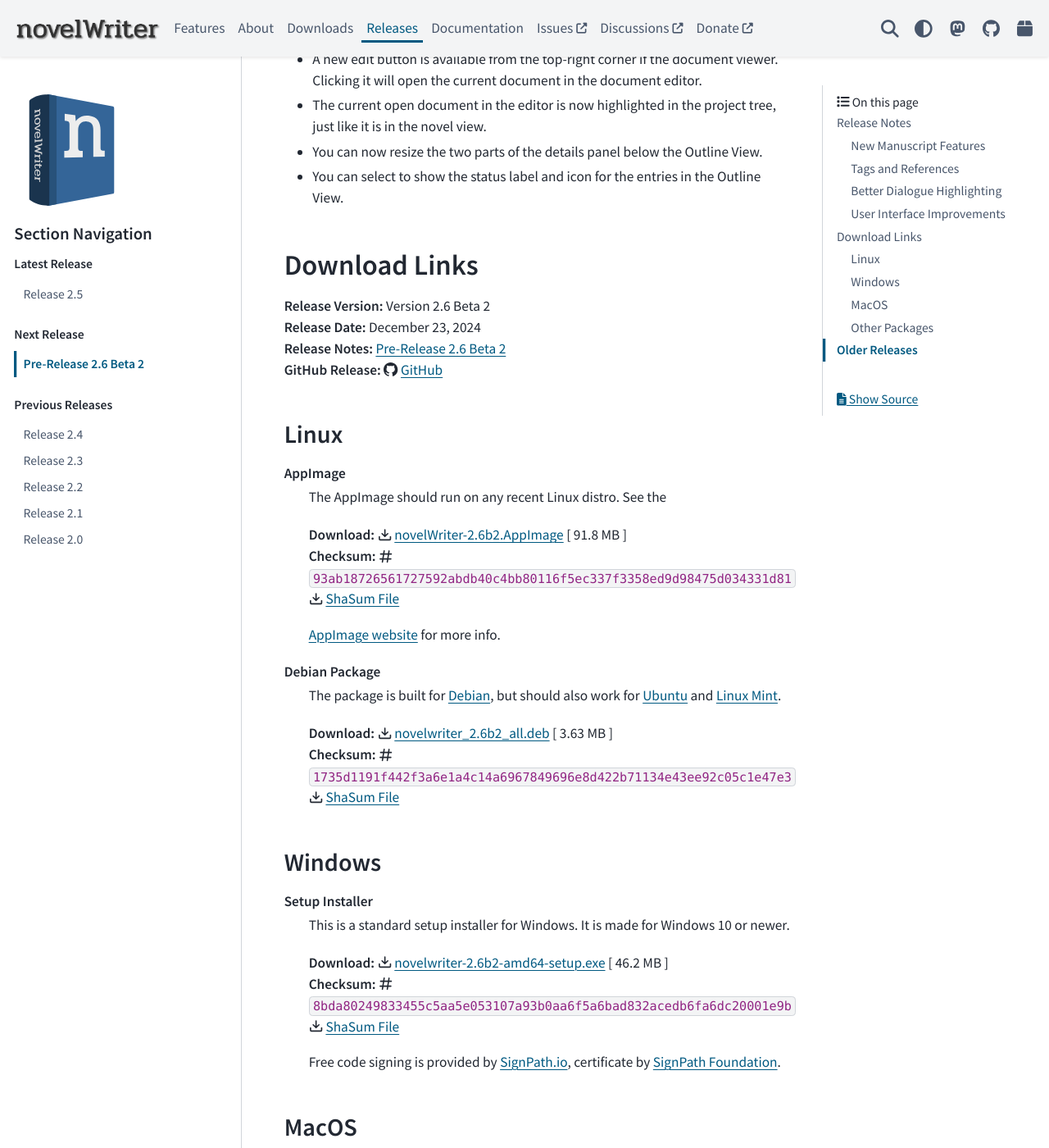
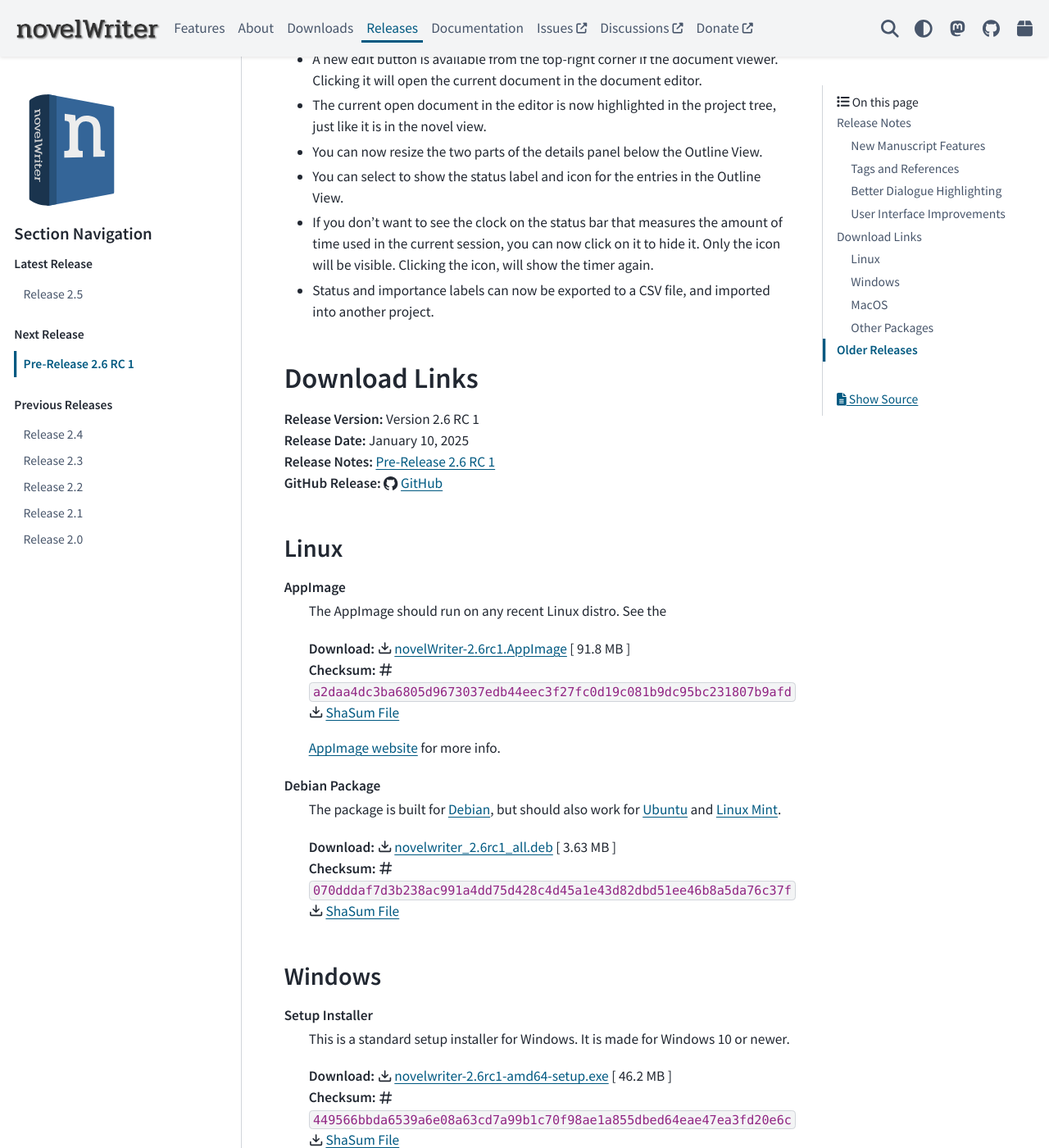
Before and after one commit to vkbo/novelWriter.io, a Sphinx documentation site: the page built from source/releases/release_2_6.rst, in a window 1280 px wide and 1400 px high, scrolled down 3021 px. Shown: the whole window at 82% size. Built offline with Sphinx 7.4.7 and the PyData theme 0.15.4, drawn with Linux system fonts in a browser that asks for light colours; some of the changed text lies outside the part shown.

Commit message:
Release 2.6 RC 1

```diff
--- a/source/generated/download_pre_release.rst
+++ b/source/generated/download_pre_release.rst
@@ -6,10 +6,10 @@
 .. _SignPath.io: https://about.signpath.io/
 .. _SignPath Foundation: https://signpath.org/
 
-| **Release Version:** Version 2.6 Beta 2
-| **Release Date:** December 23, 2024
+| **Release Version:** Version 2.6 RC 1
+| **Release Date:** January 10, 2025
 | **Release Notes:** :ref:`main_release_2_6`
-| **GitHub Release:** :octicon:`mark-github` `GitHub <https://github.com/vkbo/novelWriter/releases/tag/v2.6b2>`__
+| **GitHub Release:** :octicon:`mark-github` `GitHub <https://github.com/vkbo/novelWriter/releases/tag/v2.6rc1>`__
 
 Linux
 -----
@@ -17,16 +17,16 @@
 **AppImage**
    The AppImage should run on any recent Linux distro. See the
 
-   | **Download:** :octicon:`download` `novelWriter-2.6b2.AppImage <https://github.com/vkbo/novelWriter/releases/download/v2.6b2/novelWriter-2.6b2.AppImage>`__ [ 91.8 MB ]
-   | **Checksum:** :octicon:`hash` ``93ab18726561727592abdb40c4bb80116f5ec337f3358ed9d98475d034331d81`` :octicon:`download` `ShaSum File <https://github.com/vkbo/novelWriter/releases/download/v2.6b2/novelWriter-2.6b2.AppImage.sha256>`__
+   | **Download:** :octicon:`download` `novelWriter-2.6rc1.AppImage <https://github.com/vkbo/novelWriter/releases/download/v2.6rc1/novelWriter-2.6rc1.AppImage>`__ [ 91.8 MB ]
+   | **Checksum:** :octicon:`hash` ``a2daa4dc3ba6805d9673037edb44eec3f27fc0d19c081b9dc95bc231807b9afd`` :octicon:`download` `ShaSum File <https://github.com/vkbo/novelWriter/releases/download/v2.6rc1/novelWriter-2.6rc1.AppImage.sha256>`__
 
    `AppImage website`_ for more info.
 
 **Debian Package**
    The package is built for Debian_, but should also work for Ubuntu_ and `Linux Mint`_.
 
-   | **Download:** :octicon:`download` `novelwriter_2.6b2_all.deb <https://github.com/vkbo/novelWriter/releases/download/v2.6b2/novelwriter_2.6b2_all.deb>`__ [ 3.63 MB ]
-   | **Checksum:** :octicon:`hash` ``1735d1191f442f3a6e1a4c14a6967849696e8d422b71134e43ee92c05c1e47e3`` :octicon:`download` `ShaSum File <https://github.com/vkbo/novelWriter/releases/download/v2.6b2/novelwriter_2.6b2_all.deb.sha256>`__
+   | **Download:** :octicon:`download` `novelwriter_2.6rc1_all.deb <https://github.com/vkbo/novelWriter/releases/download/v2.6rc1/novelwriter_2.6rc1_all.deb>`__ [ 3.63 MB ]
+   | **Checksum:** :octicon:`hash` ``070dddaf7d3b238ac991a4dd75d428c4d45a1e43d82dbd51ee46b8a5da76c37f`` :octicon:`download` `ShaSum File <https://github.com/vkbo/novelWriter/releases/download/v2.6rc1/novelwriter_2.6rc1_all.deb.sha256>`__
 
 
 Windows
@@ -35,8 +35,8 @@
 **Setup Installer**
    This is a standard setup installer for Windows. It is made for Windows 10 or newer.
 
-   | **Download:** :octicon:`download` `novelwriter-2.6b2-amd64-setup.exe <https://github.com/vkbo/novelWriter/releases/download/v2.6b2/novelwriter-2.6b2-amd64-setup.exe>`__ [ 46.2 MB ]
-   | **Checksum:** :octicon:`hash` ``8bda80249833455c5aa5e053107a93b0aa6f5a6bad832acedb6fa6dc20001e9b`` :octicon:`download` `ShaSum File <https://github.com/vkbo/novelWriter/releases/download/v2.6b2/novelwriter-2.6b2-amd64-setup.exe.sha256>`__
+   | **Download:** :octicon:`download` `novelwriter-2.6rc1-amd64-setup.exe <https://github.com/vkbo/novelWriter/releases/download/v2.6rc1/novelwriter-2.6rc1-amd64-setup.exe>`__ [ 46.2 MB ]
+   | **Checksum:** :octicon:`hash` ``449566bbda6539a6e08a63cd7a99b1c70f98ae1a855dbed64eae47ea3fd20e6c`` :octicon:`download` `ShaSum File <https://github.com/vkbo/novelWriter/releases/download/v2.6rc1/novelwriter-2.6rc1-amd64-setup.exe.sha256>`__
 
    Free code signing is provided by `SignPath.io`_, certificate by `SignPath Foundation`_.
 
@@ -47,15 +47,15 @@
 **DMG Image for Intel**
    This is a DMG image for MacOS with x86_64 architecture. It is built on MacOS 12.
 
-   | **Download:** :octicon:`download` `novelWriter-2.6b2-x86_64.dmg <https://github.com/vkbo/novelWriter/releases/download/v2.6b2/novelWriter-2.6b2-x86_64.dmg>`__ [ 93.3 MB ]
-   | **Checksum:** :octicon:`hash` ``2191a86c9ffeafdfd0119a1b415b339485977cc76881c311999eb5d9da2457be`` :octicon:`download` `ShaSum File <https://github.com/vkbo/novelWriter/releases/download/v2.6b2/novelWriter-2.6b2-x86_64.dmg.sha256>`__
+   | **Download:** :octicon:`download` `novelWriter-2.6rc1-x86_64.dmg <https://github.com/vkbo/novelWriter/releases/download/v2.6rc1/novelWriter-2.6rc1-x86_64.dmg>`__ [ 93.3 MB ]
+   | **Checksum:** :octicon:`hash` ``23894bbb3ee15039a78ed977d6b1f2f9d7df1c80f3863631527206c1bd4a2593`` :octicon:`download` `ShaSum File <https://github.com/vkbo/novelWriter/releases/download/v2.6rc1/novelWriter-2.6rc1-x86_64.dmg.sha256>`__
 
 
 **DMG Image for Apple Silicon (M1)**
    This is a DMG image for MacOS with aarch64 architecture. It is built on MacOS 14.
 
-   | **Download:** :octicon:`download` `novelWriter-2.6b2-aarch64.dmg <https://github.com/vkbo/novelWriter/releases/download/v2.6b2/novelWriter-2.6b2-aarch64.dmg>`__ [ 88.2 MB ]
-   | **Checksum:** :octicon:`hash` ``54299e2c140ba533ae92affce47a1b02ad8cb58b5bb227d1fdbb6126e676637b`` :octicon:`download` `ShaSum File <https://github.com/vkbo/novelWriter/releases/download/v2.6b2/novelWriter-2.6b2-aarch64.dmg.sha256>`__
+   | **Download:** :octicon:`download` `novelWriter-2.6rc1-aarch64.dmg <https://github.com/vkbo/novelWriter/releases/download/v2.6rc1/novelWriter-2.6rc1-aarch64.dmg>`__ [ 88.2 MB ]
+   | **Checksum:** :octicon:`hash` ``b064224ddd09f17d4872e359254963d53204f5fa1db9d2ac56238a8a514ff089`` :octicon:`download` `ShaSum File <https://github.com/vkbo/novelWriter/releases/download/v2.6rc1/novelWriter-2.6rc1-aarch64.dmg.sha256>`__
 
 
 Other Packages
@@ -64,11 +64,11 @@
 **Python Wheel**
    The Wheel package can be installed with ``pip install <file_path>``.
 
-   | **Download:** :octicon:`download` `novelWriter-2.6b2-py3-none-any.whl <https://github.com/vkbo/novelWriter/releases/download/v2.6b2/novelWriter-2.6b2-py3-none-any.whl>`__ [ 4.16 MB ]
-   | **Checksum:** :octicon:`hash` ``15b4d2853904e584e0bf79ebdae69a2bc1b1bdc5e2641deebba446938d8aa955`` :octicon:`download` `ShaSum File <https://github.com/vkbo/novelWriter/releases/download/v2.6b2/novelWriter-2.6b2-py3-none-any.whl.sha256>`__
+   | **Download:** :octicon:`download` `novelWriter-2.6rc1-py3-none-any.whl <https://github.com/vkbo/novelWriter/releases/download/v2.6rc1/novelWriter-2.6rc1-py3-none-any.whl>`__ [ 4.15 MB ]
+   | **Checksum:** :octicon:`hash` ``423637c11ef4692e486c3ac1d876686997f83ba635583ff0b036243ee691c2a8`` :octicon:`download` `ShaSum File <https://github.com/vkbo/novelWriter/releases/download/v2.6rc1/novelWriter-2.6rc1-py3-none-any.whl.sha256>`__
 
 **Source Code**
 The source code packages are archived files of the entire source code. See also the `novelWriter Repository`_.
 
-| **Download:** :octicon:`download` `novelWriter-2.6b2.zip <https://api.github.com/repos/vkbo/novelWriter/zipball/v2.6b2>`__
-| **Download:** :octicon:`download` `novelWriter-2.6b2.tar.gz <https://api.github.com/repos/vkbo/novelWriter/tarball/v2.6b2>`__
+| **Download:** :octicon:`download` `novelWriter-2.6rc1.zip <https://api.github.com/repos/vkbo/novelWriter/zipball/v2.6rc1>`__
+| **Download:** :octicon:`download` `novelWriter-2.6rc1.tar.gz <https://api.github.com/repos/vkbo/novelWriter/tarball/v2.6rc1>`__
--- a/source/releases/release_2_6.rst
+++ b/source/releases/release_2_6.rst
@@ -1,10 +1,10 @@
 .. _main_release_2_6:
 
-**********************
-Pre-Release 2.6 Beta 2
-**********************
+********************
+Pre-Release 2.6 RC 1
+********************
 
-| **Release Date:** December 23, 2024
+| **Release Date:** January 9, 2025
 
 .. _Issues: https://github.com/vkbo/novelWriter/issues
 
@@ -102,6 +102,9 @@
 * The current open document in the editor is now highlighted in the project tree, just like it is in the novel view.
 * You can now resize the two parts of the details panel below the Outline View.
 * You can select to show the status label and icon for the entries in the Outline View.
+* If you don't want to see the clock on the status bar that measures the amount of time used in the current session, you can now
+  click on it to hide it. Only the icon will be visible. Clicking the icon, will show the timer again.
+* Status and importance labels can now be exported to a CSV file, and imported into another project.
 
 
 Download Links
```
Also changed, not shown: other parts of source/releases/release_2_6.rst (+2 -1 lines).
